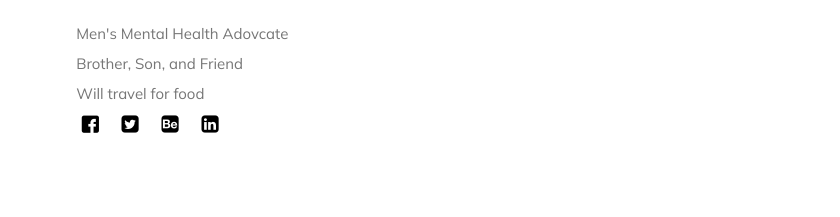
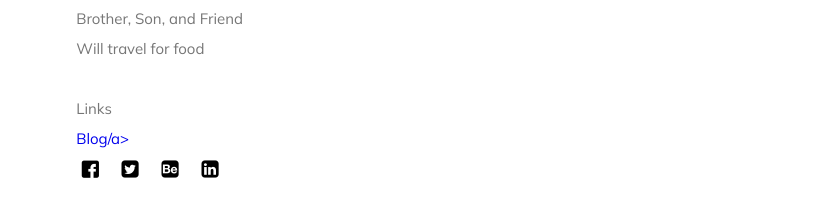
Before and after one commit to anthonyproctor/anthonyproctor.github.io, a plain HTML site: page index.html in a window 1280 px wide. Shown: the part 385-602 px from the top of the page, 440-1280 px from the left. Drawn offline with Linux system fonts and the light colour scheme; no server answers; some icons are missing.

```diff
--- a/index.html
+++ b/index.html
@@ -49,6 +49,9 @@
 									<p>Men's Mental Health Adovcate</p>
 									<p>Brother, Son, and Friend</p>
 									<p>Will travel for food</p>
+									</br>
+									<p>Links</p>
+									<p><a href="anthonyproctor.wordpress.com">Blog/a></p>
 									<div class="social">
 										<ul>
 											<li><a href="#"><i class="icon-facebook-squared"></i></a></li>
```
